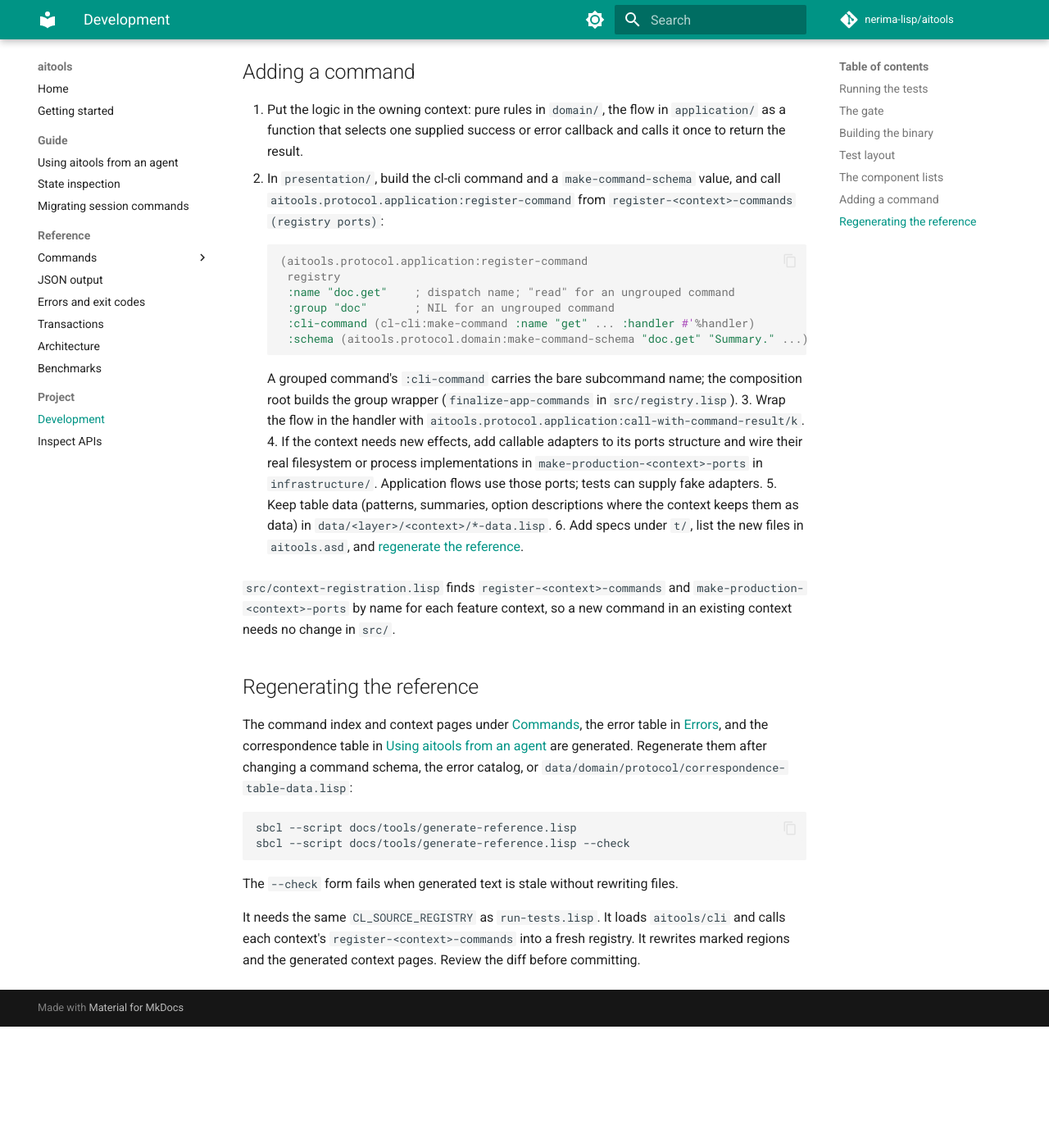
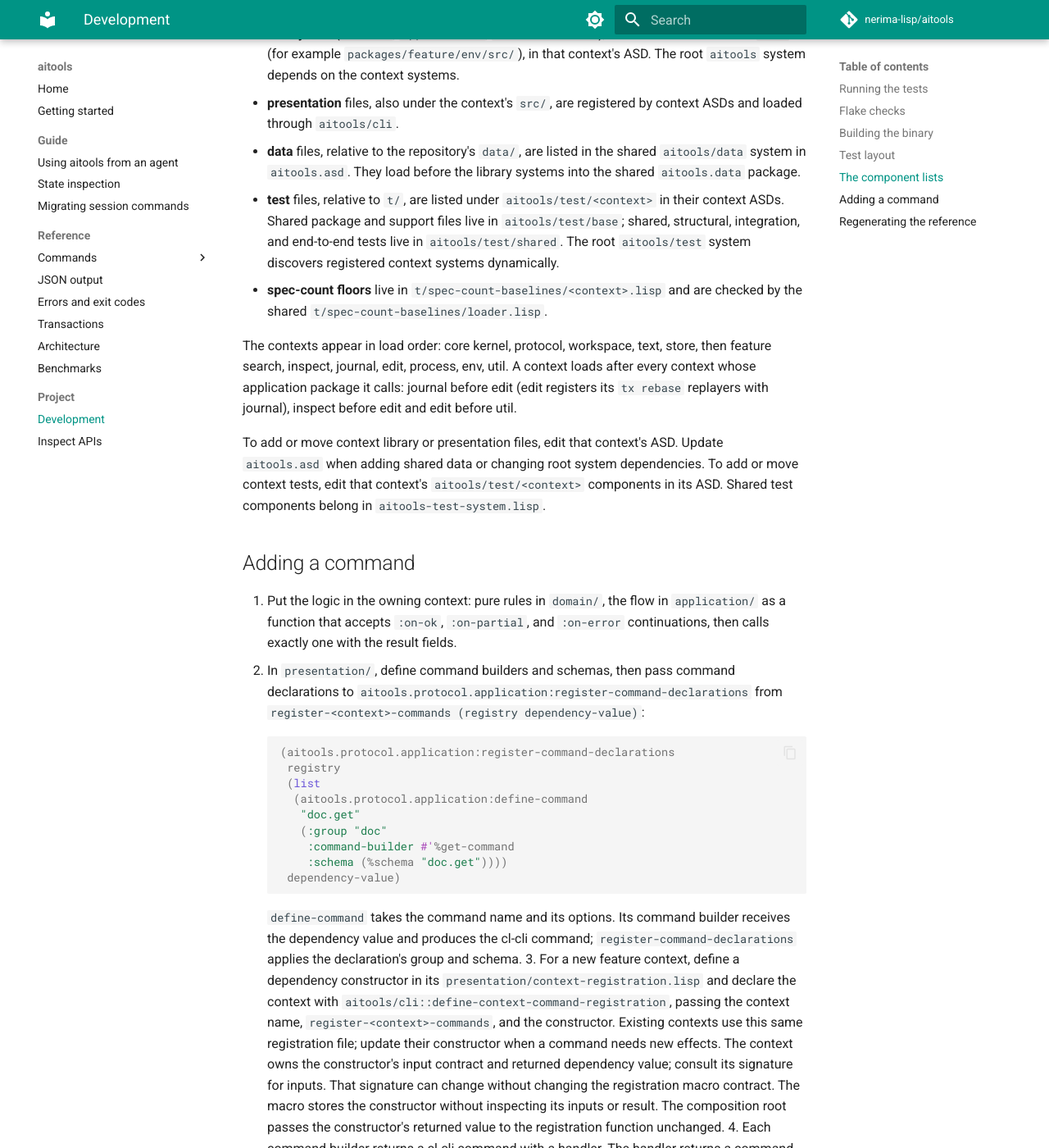
Before and after one commit to nerima-lisp/aitools, an MkDocs documentation site: the page built from docs/src/project/development.md, in a window 1280 px wide and 1400 px high, scrolled down 4067 px. Shown: the whole window at 82% size. Built offline with MkDocs 1.6.1 and Material for MkDocs 9.7.7, drawn with Linux system fonts in a browser that asks for light colours; comment, search, counter and statistics services are not loaded; before the commit the page ends 5319 px from its top, so only the background shows below that; some of the changed text lies outside the part shown.

Commit message:
docs: clarify context-scoped testing contracts

````diff
--- a/docs/src/project/development.md
+++ b/docs/src/project/development.md
@@ -2,33 +2,50 @@
 
 ## Running the tests
 
-Inside the development shell, the dependencies are already on
-`CL_SOURCE_REGISTRY`:
+Start the development shell:
 
 ```sh
 nix develop
-sbcl --script run-tests.lisp
 ```
 
-Outside it, place a checkout of every dependency somewhere under
-`$HOME/src/nerima-lisp/` and point `CL_SOURCE_REGISTRY` there: cl-cli,
-cl-weave, cl-json-kit, cl-regex-kit, cl-codec-kit,
-cl-host-kit, cl-boundary-kit, cl-concurrent-kit, cl-process-kit, and their
-own dependencies cl-date-kit, cl-log-kit, and cl-parser-kit, at
-the tags `flake.nix` pins:
+Inside that shell, run the full suite, one context, or full coverage:
+
+```sh
+sbcl --script run-tests.lisp
+AITOOLS_TEST_CONTEXT=search sbcl --script run-tests.lisp
+AITOOLS_COVERAGE=1 sbcl --script run-tests.lisp
+```
+
+Outside it, set `CL_SOURCE_REGISTRY` to a parent directory containing a
+checkout directory for each dependency. For example, put these pinned
+checkouts below `$HOME/src/nerima-lisp`:
+
+- Direct dependencies: cl-cli, cl-weave, cl-json-kit, cl-regex-kit,
+  cl-codec-kit, cl-host-kit, cl-boundary-kit, cl-concurrent-kit,
+  and cl-process-kit.
+- Transitive dependencies: cl-date-kit, cl-log-kit, and cl-parser-kit.
+
+Use the versions pinned in `flake.nix`.
 
 ```sh
 export CL_SOURCE_REGISTRY="$HOME/src/nerima-lisp//:"
 sbcl --script run-tests.lisp
 ```
 
-`run-tests.lisp` registers the checkout itself with `(:directory root)` and
-inherits the rest of the registry, then runs `asdf:test-system "aitools"`.
-It exits 1 with a one-line message if the test operation signals an error,
-and 0 otherwise. The policy in `t/package.lisp` rejects failures, errors,
+The `//:` suffix makes ASDF search the dependency trees below that directory.
+`run-tests.lisp` adds this checkout to ASDF automatically, then
+loads `aitools` and runs `asdf:test-system "aitools/test"`. That operation
+discovers registered `aitools/test/<context>` systems through ASDF. With
+`AITOOLS_TEST_CONTEXT` set, it loads only that context's tests; without it, it
+loads every context system and `aitools/test/shared`.
+`run-tests.lisp` exits 1 with a one-line message if the ASDF test operation
+signals an error, and exits 0 otherwise. The policy in `t/package.lisp`
+rejects failures, errors,
 too few executed specs, and skips or todos outside its explicit allowlist.
-Read cl-weave's report for the executed count and any allowed unrun specs.
-There is no per-context filter.
+The per-spec report printed to stdout includes the executed count and any
+allowed unrun specs.
+`AITOOLS_COVERAGE` always measures the full test set and cannot be combined
+with `AITOOLS_TEST_CONTEXT`.
 
 For the full-suite host gate against the Nix-delivered binary, run:
 
@@ -56,11 +73,12 @@ JSON results appear only after all specs finish. If the run is interrupted,
 use stderr's `[start]` and `[end]` lines to identify the last attempted spec;
 an incomplete run is not a passing gate.
 
-The Nix test gate uses `timeoutSeconds = 1800`. The host runner uses
+The Linux `checks.x86_64-linux.default` test gate uses
+`timeoutSeconds = 1800`. The host runner uses
 `timeout -k 30s 1800s`: it sends the timeout signal after 1800 seconds and
 forces termination after another 30 seconds if the process is still running.
 
-## The gate
+## Flake checks
 
 ```sh
 nix flake check --print-build-logs
@@ -101,10 +119,11 @@ nix flake check path:. --print-build-logs
 nix run path:.#test --print-build-logs
 ```
 
-The distribution filter keeps `.lisp` and `.asd` files and the skill document,
-but excludes scratch directories whose names start with `.release-probe.`,
-`.session-audit-`, or `.store-fd-probe.`. Including a new test file does not
-register its specs: add it to `aitools.asd` as described below.
+The distribution filter keeps `.lisp` and `.asd` files plus
+`skills/aitools/SKILL.md`, but excludes scratch directories whose names start
+with `.release-probe.`, `.session-audit-`, or `.store-fd-probe.`. Including a
+new test file does not register its specs: add it to its test system as
+described below.
 
 To build one check or the binary alone:
 
@@ -138,7 +157,7 @@ evaluates a large `.asd` such as `aitools.asd` within Nix's default
 ## Test layout
 
 ```text
-t/unit/<context>/     domain and application, with ports built from fakes
+t/unit/<context>/     domain and application specs with fake dependencies
 t/integration/        the structure test, gitignore parity with git,
                       real-filesystem adapters, crash recovery, CLI round trips
 t/perf/               allocation tests
@@ -157,63 +176,90 @@ step and check the next run's `recovered` result.
 
 ## The component lists
 
-`aitools.asd` lists every context's files inline, grouped by context. Each
-context contributes four kinds of file:
+Each context's ASD under `packages/` owns its library and test systems.
+`aitools.asd` loads those ASD files and
+composes the root systems; it also owns the shared data system and CLI
+composition root. The production components, test components, and count-floor
+files are:
 
 - **library** files (`domain/`, `application/`, `infrastructure/`), relative
-  to the context's `src/` (for example `packages/feature/env/src/`), in load order.
-  They go into the `aitools` system, not the repository-root `src/`.
-- **presentation** files, also under the context's `src/`; only `aitools/cli`
-  loads them.
-- **data** files, relative to the repository's `data/`. Every context's data
-  files load before any library file, into the shared `aitools.data` package.
-- **test** files, relative to `t/`, loaded into `aitools/test`.
+  to each context's `src/` (for example `packages/feature/env/src/`), in that
+  context's ASD. The root `aitools` system depends on the context systems.
+- **presentation** files, also under the context's `src/`, are registered by
+  context ASDs and loaded through `aitools/cli`.
+- **data** files, relative to the repository's `data/`, are listed in the
+  shared `aitools/data` system in `aitools.asd`. They load before the library
+  systems into the shared `aitools.data` package.
+- **test** files, relative to `t/`, are listed under `aitools/test/<context>`
+  in their context ASDs. Shared package and support files live in
+  `aitools/test/base`; shared, structural, integration, and end-to-end tests
+  live in `aitools/test/shared`. The root `aitools/test` system discovers
+  registered context systems dynamically.
+- **spec-count floors** live in `t/spec-count-baselines/<context>.lisp` and
+  are checked by the shared `t/spec-count-baselines/loader.lisp`.
 
 The contexts appear in load order: core kernel, protocol, workspace, text,
 store, then feature search, inspect, journal, edit, process, env, util.
 A context loads after every context whose application package it calls:
 journal before edit (edit registers its `tx rebase` replayers with journal),
-inspect before edit, and edit before util.
+inspect before edit and edit before util.
 
-To add a context or move files between layers, edit its lists in
-`aitools.asd` directly.
+To add or move context library or presentation files, edit that context's ASD.
+Update `aitools.asd` when adding shared data or changing root system
+dependencies. To add or move context tests, edit that context's
+`aitools/test/<context>` components in its ASD. Shared test components belong
+in `aitools-test-system.lisp`.
 
 ## Adding a command
 
 1. Put the logic in the owning context: pure rules in `domain/`, the flow in
-   `application/` as a function that selects one supplied success or error
-   callback and calls it once to return the result.
-2. In `presentation/`, build the cl-cli command and a
-   `make-command-schema` value, and call
-   `aitools.protocol.application:register-command` from
-   `register-<context>-commands (registry ports)`:
+   `application/` as a function that accepts `:on-ok`, `:on-partial`, and
+   `:on-error` continuations, then calls exactly one with the result fields.
+2. In `presentation/`, define command builders and schemas, then pass command
+   declarations to `aitools.protocol.application:register-command-declarations`
+   from `register-<context>-commands (registry dependency-value)`:
 
     ```lisp
-    (aitools.protocol.application:register-command
+    (aitools.protocol.application:register-command-declarations
      registry
-     :name "doc.get"    ; dispatch name; "read" for an ungrouped command
-     :group "doc"       ; NIL for an ungrouped command
-     :cli-command (cl-cli:make-command :name "get" ... :handler #'%handler)
-     :schema (aitools.protocol.domain:make-command-schema "doc.get" "Summary." ...))
+     (list
+      (aitools.protocol.application:define-command
+       "doc.get"
+       (:group "doc"
+        :command-builder #'%get-command
+        :schema (%schema "doc.get"))))
+     dependency-value)
     ```
 
-    A grouped command's `:cli-command` carries the bare subcommand name; the
-    composition root builds the group wrapper (`finalize-app-commands` in
-    `src/registry.lisp`).
-3. Wrap the flow in the handler with
-   `aitools.protocol.application:call-with-command-result/k`.
-4. If the context needs new effects, add callable adapters to its ports
-   structure and wire their real filesystem or process implementations in
-   `make-production-<context>-ports` in `infrastructure/`. Application flows
-   use those ports; tests can supply fake adapters.
-5. Keep table data (patterns, summaries, option descriptions where the
-   context keeps them as data) in `data/<layer>/<context>/*-data.lisp`.
-6. Add specs under `t/`, list the new files in `aitools.asd`, and
-   [regenerate the reference](#regenerating-the-reference).
-
-`src/context-registration.lisp` finds `register-<context>-commands` and
-`make-production-<context>-ports` by name for each feature context, so a new
-command in an existing context needs no change in `src/`.
+    `define-command` takes the command name and its options. Its command
+    builder receives the dependency value and produces the cl-cli command;
+    `register-command-declarations` applies the declaration's group and schema.
+3. For a new feature context, define a dependency constructor in its
+   `presentation/context-registration.lisp` and declare the context with
+   `aitools/cli::define-context-command-registration`, passing the context
+   name, `register-<context>-commands`, and the constructor. Existing contexts
+   use this same registration file; update their constructor when a command
+   needs new effects. The context owns the constructor's input contract and
+   returned dependency value; consult its signature for inputs. That signature
+   can change without changing the registration macro contract. The macro
+   stores the constructor without inspecting its inputs or result. The
+   composition root passes the constructor's returned value to the registration
+   function unchanged.
+4. Each command builder returns a cl-cli command with a handler. The handler
+   returns a command result for dispatch by calling the application flow through
+   `aitools.protocol.application:call-with-command-result/k`. That function
+   returns the command result produced by the flow's one continuation. If the
+   flow needs a new effect, add an effect
+   function to the context dependency value. The dependency constructor combines
+   production effect functions in infrastructure; tests provide fake functions
+   through a context-owned value with the same contract.
+5. Put static tables shared across files or consumed by reference generation
+   in `data/<layer>/<context>/*-data.lisp`. Keep computed values and behavior
+   in their owning layer.
+6. Add specs under `t/`. List production files in the context's ASD components
+   and tests in its `aitools/test/<context>` system. Shared tests go in
+   `aitools-test-system.lisp`. [Regenerate the reference](#regenerating-the-reference)
+   when a command schema changes.
 
 ## Regenerating the reference
 
````
Also changed, not shown: CONTRACT-CHANGES.md (+24 -17 lines).
